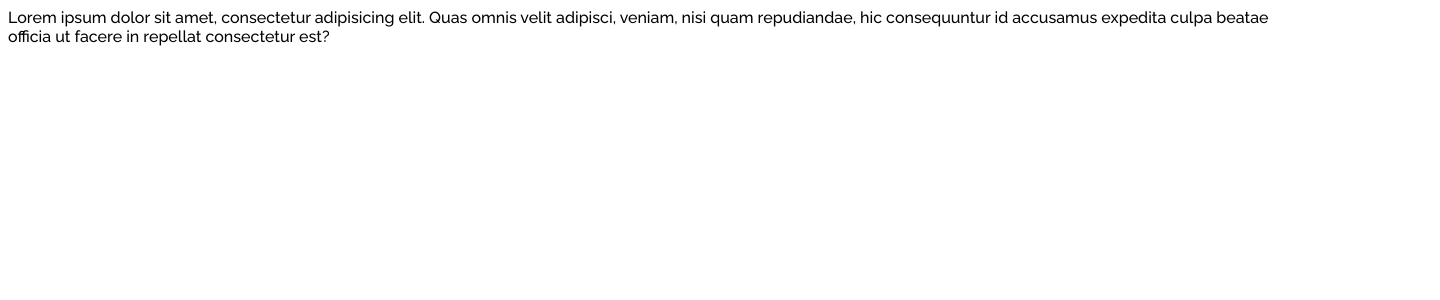
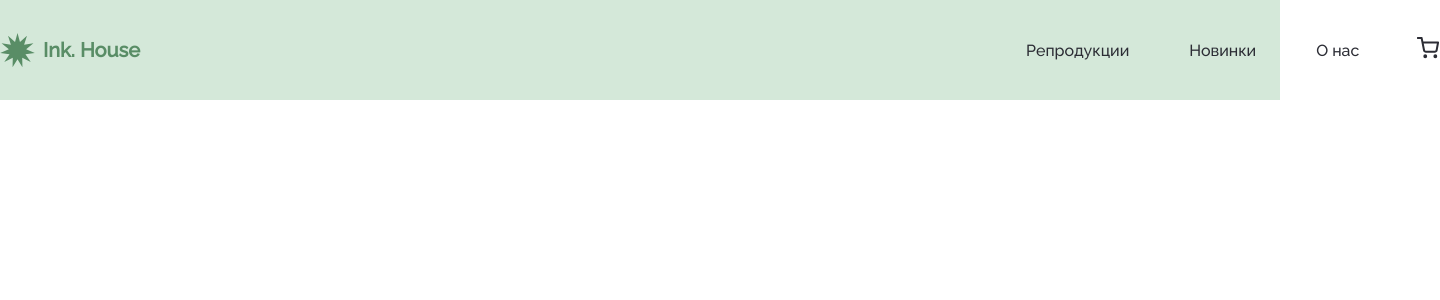
Before and after one commit to NikolayCharaev/replica-paintings, a Next.js app: page / in a window 1280 px wide. Shown: the top 300 px of the page, 1440 px wide, since content can reach past the window. Built offline with nearby package versions, Linux system fonts and the light colour scheme.

Commit message:
layout header

```diff
--- a/app/_styles/global.ts
+++ b/app/_styles/global.ts
@@ -0,0 +1,21 @@
+'use client';
+import styled from 'styled-components';
+import { createGlobalStyle } from 'styled-components';
+
+export const GlobalStyle = createGlobalStyle`
+  * {
+    box-sizing: border-box;
+    margin: 0;
+    padding: 0;
+  }
+
+  a {
+    text-decoration: none;
+  }
+
+`;
+
+export const Container = styled.div`
+  width: 1440px;
+  margin: 0 auto;
+`;
--- /dev/null
+++ b/app/_styles/header.ts
@@ -0,0 +1,22 @@
+'use client';
+import styled from 'styled-components';
+import { colors } from './variables';
+
+export const HeaderWrapper = styled.header`
+  background-color: ${colors.lightGreen};
+
+
+
+
+`;
+
+export const HeaderList = styled.div`
+  display: flex;
+  height: 100px;
+  justify-content: space-between;
+  align-items: center;
+
+  :nth-child(2) {
+    margin-left: auto;
+  }
+`;
--- /dev/null
+++ b/app/_styles/logo.ts
@@ -0,0 +1,25 @@
+'use client';
+import styled from 'styled-components';
+import logo from '@/public/logo.svg';
+import { colors } from './variables';
+
+export const LogoWrapper = styled.div`
+  display: flex;
+  align-items: center;
+  gap: 8px;
+`;
+
+export const LogoIcon = styled.div`
+
+  background-image: url(${logo});
+  width: 35px;
+  height: 35px;
+`;
+
+
+export const LogoTitle = styled.h1`
+  color: ${colors.green};
+  font-weight: 700;
+  font-size: 20px;
+  text-decoration: none;
+`
--- /dev/null
+++ b/app/_styles/nav.ts
@@ -0,0 +1,34 @@
+'use client';
+import styled from 'styled-components';
+import { colors } from './variables';
+
+export const NavWrapper = styled.nav`
+  max-width: 390px;
+`;
+
+export const NavList = styled.ul`
+  list-style: none;
+  white-space: nowrap;
+  display: flex;
+  justify-content: space-between;
+  align-items: center;
+  gap: 60px;
+
+  margin-right: 60px;
+
+  li:hover {
+    color: ${colors.textHoverColor};
+  }
+
+  li:active{
+    color: ${colors.textActiveColor};
+  }
+`;
+
+export const NavItem = styled.li`
+  color: ${colors.textColor};
+  transition: all .2s ease;
+
+  cursor: pointer;
+
+`;
--- /dev/null
+++ b/app/_styles/variables.ts
@@ -0,0 +1,8 @@
+
+export const colors = {
+    lightGreen: '#D4E8D9',
+    green : '#598D66',
+    textColor : '#2C2D35',
+    textHoverColor :"rgba(89, 141, 102, 1)",
+    textActiveColor: 'rgba(55, 107, 68, 1)'
+}
--- /dev/null
+++ b/app/components/Basket.tsx
@@ -0,0 +1,47 @@
+import React from 'react';
+
+import { IBasketTypes } from '@/types/basketTypes';
+
+const Basket = ({basketCount} : IBasketTypes) => {
+  return (
+    <div>
+      <svg
+        width="24"
+        height="24"
+        viewBox="0 0 24 24"
+        fill="none"
+        xmlns="http://www.w3.org/2000/svg">
+        <g clip-path="url(#clip0_3_994)">
+          <path
+            d="M9.25001 21.1667C9.75627 21.1667 10.1667 20.7563 10.1667 20.25C10.1667 19.7438 9.75627 19.3334 9.25001 19.3334C8.74375 19.3334 8.33334 19.7438 8.33334 20.25C8.33334 20.7563 8.74375 21.1667 9.25001 21.1667Z"
+            stroke="#2C2D35"
+            stroke-width="2"
+            stroke-linecap="round"
+            stroke-linejoin="round"
+          />
+          <path
+            d="M19.3333 21.1667C19.8396 21.1667 20.25 20.7563 20.25 20.25C20.25 19.7438 19.8396 19.3334 19.3333 19.3334C18.8271 19.3334 18.4167 19.7438 18.4167 20.25C18.4167 20.7563 18.8271 21.1667 19.3333 21.1667Z"
+            stroke="#2C2D35"
+            stroke-width="2"
+            stroke-linecap="round"
+            stroke-linejoin="round"
+          />
+          <path
+            d="M1.91666 1.91663H5.58332L8.03999 14.1908C8.12381 14.6128 8.35341 14.9919 8.68857 15.2617C9.02374 15.5315 9.44313 15.6749 9.87332 15.6666H18.7833C19.2135 15.6749 19.6329 15.5315 19.9681 15.2617C20.3032 14.9919 20.5328 14.6128 20.6167 14.1908L22.0833 6.49996H6.49999"
+            stroke="#2C2D35"
+            stroke-width="2"
+            stroke-linecap="round"
+            stroke-linejoin="round"
+          />
+        </g>
+        <defs>
+          <clipPath id="clip0_3_994">
+            <rect width="22" height="22" fill="white" transform="translate(1 1)" />
+          </clipPath>
+        </defs>
+      </svg>
+    </div>
+  );
+};
+
+export default Basket;
--- /dev/null
+++ b/app/components/Header.tsx
@@ -0,0 +1,23 @@
+import React from 'react';
+import Logo from './Logo';
+
+import { HeaderWrapper, HeaderList } from '../_styles/header';
+import { Container } from '../_styles/global';
+import Nav from './Nav';
+import Basket from './Basket';
+
+const Header = () => {
+  return (
+    <HeaderWrapper>
+      <Container>
+        <HeaderList>
+          <Logo />
+          <Nav/>
+          <Basket/>
+        </HeaderList>
+      </Container>
+    </HeaderWrapper>
+  );
+};
+
+export default Header;
--- /dev/null
+++ b/app/components/Logo.tsx
@@ -0,0 +1,26 @@
+import React from 'react';
+import { LogoWrapper, LogoIcon,LogoTitle } from '../_styles/logo';
+import Link from 'next/link'
+const Logo = () => {
+  return (
+    <Link href='/'>
+    <LogoWrapper>
+      <svg
+        width="35"
+        height="35"
+        viewBox="0 0 35 35"
+        fill="none"
+        xmlns="http://www.w3.org/2000/svg">
+        <path
+          d="M17.5 0L19.9652 9.10444L26.9612 2.77806L24.1128 11.77L33.4186 10.2302L26.1609 16.2547L34.8219 19.9905L25.4593 21.1349L30.7256 28.9601L22.2306 24.861L22.4303 34.2911L17.5 26.25L12.5697 34.2911L12.7694 24.861L4.27438 28.9601L9.54072 21.1349L0.178125 19.9905L8.83906 16.2547L1.58144 10.2302L10.8872 11.77L8.03879 2.77806L15.0348 9.10444L17.5 0Z"
+          fill="#598D66"
+        />
+      </svg>
+      {/* <LogoIcon/> */}
+      <LogoTitle>Ink. House</LogoTitle>
+    </LogoWrapper>
+    </Link>
+  );
+};
+
+export default Logo;
--- /dev/null
+++ b/app/components/Nav.tsx
@@ -0,0 +1,15 @@
+import React from 'react'
+import {NavWrapper, NavList, NavItem} from '../_styles/nav'
+const Nav = () => {
+  return (
+    <NavWrapper>
+        <NavList>
+            <NavItem>Репродукции</NavItem>
+            <NavItem>Новинки</NavItem>
+            <NavItem>О нас</NavItem>
+        </NavList>
+    </NavWrapper>
+  )
+}
+
+export default Nav
--- a/app/page.tsx
+++ b/app/page.tsx
@@ -1,12 +1,19 @@
-import Image from 'next/image'
-import styles from './page.module.css'
+import Image from 'next/image';
+import React from 'react';
+import Header from './components/Header';
+import styles from './page.module.css';
+
+import { Container, GlobalStyle } from './_styles/global';
+// import { Header } from './_styles/header';
 
 export default function Home() {
   return (
-   <>
+    <React.Fragment>
+      <GlobalStyle />
+      <Header/>
+      <Container>
 
-
-    Lorem ipsum dolor sit amet, consectetur adipisicing elit. Quas omnis velit adipisci, veniam, nisi quam repudiandae, hic consequuntur id accusamus expedita culpa beatae officia ut facere in repellat consectetur est?
-   </>
-  )
+      </Container>
+    </React.Fragment>
+  );
 }
--- /dev/null
+++ b/types/basketTypes.ts
@@ -0,0 +1,3 @@
+export interface IBasketTypes {
+    basketCount? : number
+}
```
Also changed, not shown: public/Test.tsx (added, +9 -0 lines), public/basket.svg (added), public/logo.svg (added).
